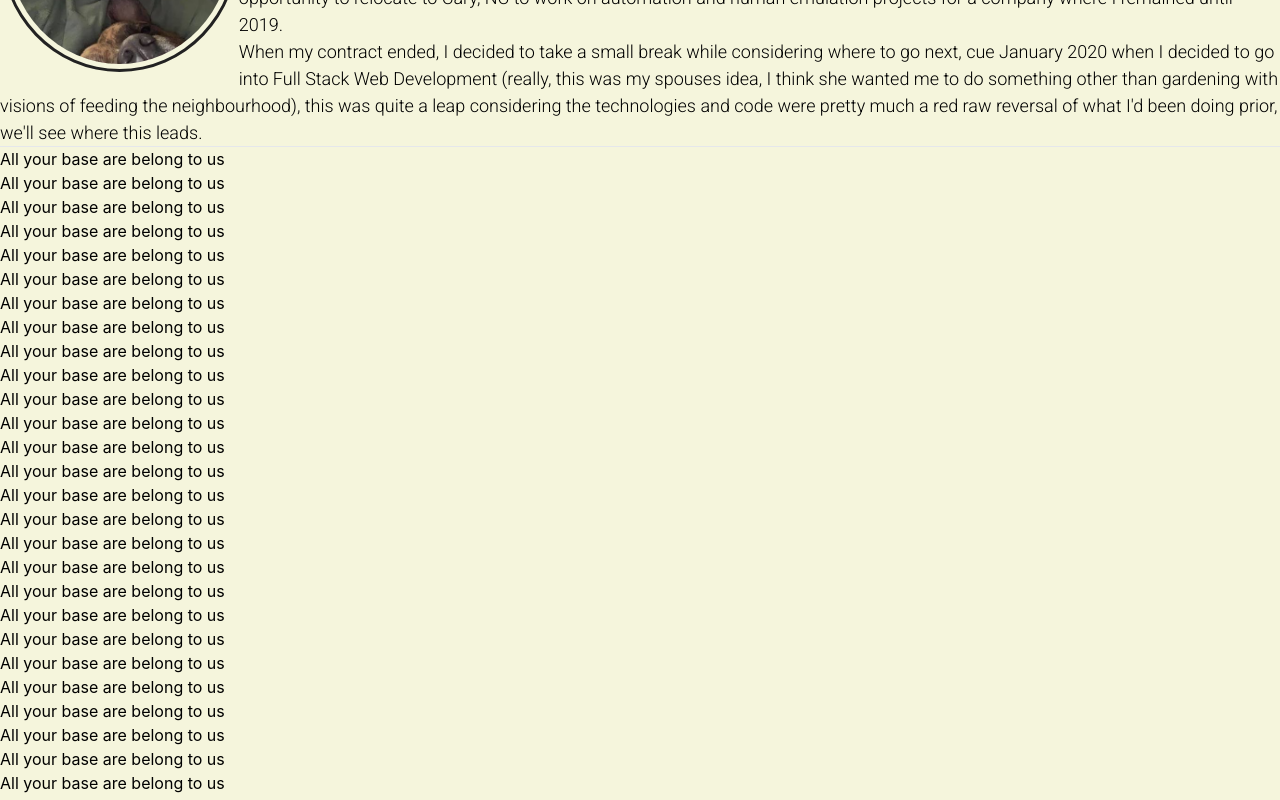
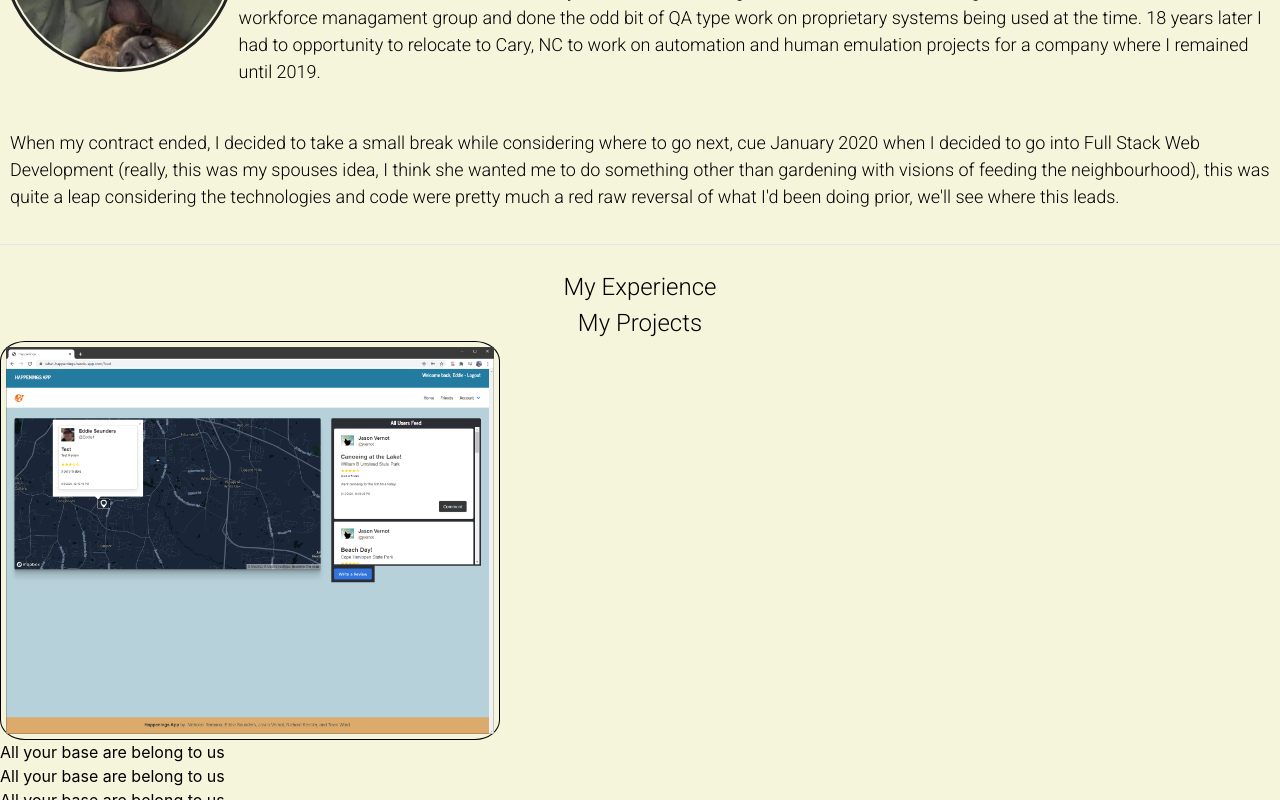
Before and after one commit to SaundersEddie/Eddie-Saunders-React-Portfolio, a React (Create React App) app: page / in a window 1280 px wide. Shown: the part 340-1140 px from the top of the page. Built offline with nearby package versions, Linux system fonts and the light colour scheme.

Commit message:
Added in my experience and projects place holders, added in CSS to work with project images

```diff
--- a/src/Components/Body/body.css
+++ b/src/Components/Body/body.css
@@ -7,12 +7,22 @@
   max-width: 250px;
   max-height: 250px;
   border: 3px solid #222;
-  padding: 5px;
+  padding: 2px;
   float: left;
   border-radius: 50%;
 }
 
+.myProjectImages {
+  max-width: 500px;
+  max-height: 500px;
+  border: 1px solid black;
+  padding: 5px;
+  border-radius: 5%;
+}
+
 p {
+  /* padding: 10px 10px 10px 10px; */
+  margin: 10px 10px 10px 10px;
   font-family: "Roboto", sans-serif;
   font-size: large;
 }
--- a/src/Components/Body/body.js
+++ b/src/Components/Body/body.js
@@ -1,5 +1,6 @@
 import React from "react";
 import EddieImage from "../../assets/Images/Eddie_ProfilePic.png";
+import HappeningsImage from "../../assets/Images/happenings.png";
 
 import "./body.css";
 
@@ -22,14 +23,15 @@ const Body = () => {
         facilties pushed me to move onto pastures new.
       </p>
       <p>
-        {" "}
+        <br></br>
         In 1998 I moved to the USA and started my career fresh, working in the
         IT field for UPS, although I also looked after a small workforce
         managament group and done the odd bit of QA type work on proprietary
-        systems being used at the time. 15 years later I had to opportunity to
+        systems being used at the time. 18 years later I had to opportunity to
         relocate to Cary, NC to work on automation and human emulation projects
         for a company where I remained until 2019.
       </p>
+      <br></br>
       <p>
         When my contract ended, I decided to take a small break while
         considering where to go next, cue January 2020 when I decided to go into
@@ -39,8 +41,21 @@ const Body = () => {
         technologies and code were pretty much a red raw reversal of what I'd
         been doing prior, we'll see where this leads.
       </p>
+      <br></br>
       <hr></hr>
+      <br></br>
+      <h1 className="text-center myTitleText">My Experience</h1>
 
+      <h1 className="text-center myTitleText">My Projects</h1>
+      <div className="myProjectImages">
+        <a
+          href="https://what-happenings.herokuapp.com/"
+          target="_blank"
+          rel="noopener noreferrer"
+        >
+          <img src={HappeningsImage} alt="Happenings App" />
+        </a>
+      </div>
       <h1>All your base are belong to us</h1>
       <h1>All your base are belong to us</h1>
       <h1>All your base are belong to us</h1>
--- a/src/Components/Header/header.js
+++ b/src/Components/Header/header.js
@@ -12,7 +12,7 @@ import "./header.css";
 const Header = () => {
   return (
     <div className="myHeader sticky top-0 flex mb-4">
-      <div className="4-1/5 socialMediaIcon">
+      <div className="w-1/5 socialMediaIcon">
         <a
           href="https://github.com/SaundersEddie"
           target="_blank"
@@ -21,7 +21,7 @@ const Header = () => {
           <img src={GithubLogo} alt="Eddies Github" />
         </a>
       </div>
-      <div className="4-1/5 socialMediaIcon">
+      <div className="w-1/5 socialMediaIcon">
         <a
           href="https://facebook.com/EdwynSaunders"
           target="_blank"
@@ -30,7 +30,7 @@ const Header = () => {
           <img src={FacebookLogo} alt="Eddies Facebook" />
         </a>
       </div>
-      <div className="4-1/5 socialMediaIcon">
+      <div className="w-1/5 socialMediaIcon">
         <a
           href="https://www.linkedin.com/in/edwyn-saunders/"
           target="_blank"
@@ -39,12 +39,12 @@ const Header = () => {
           <img src={LinkedInLogo} alt="Eddies LinkedIn" />
         </a>
       </div>
-      <div className="4-1/5 socialMediaIcon">
+      <div className="w-1/5 socialMediaIcon">
         <a href="mailto:edwyn.saunders@outlook.com">
           <img src={EmailIcon} alt="Email Eddie" />
         </a>
       </div>
-      <div className="4-1/5 socialMediaIcon">
+      <div className="w-1/5 socialMediaIcon">
         <a href={Pdf} target="_blank" rel="noopener noreferrer">
           <img src={ResumeLogo} alt="Eddie Resume" />
         </a>
```
Also changed, not shown: src/assets/Images/happenings.png (added).
